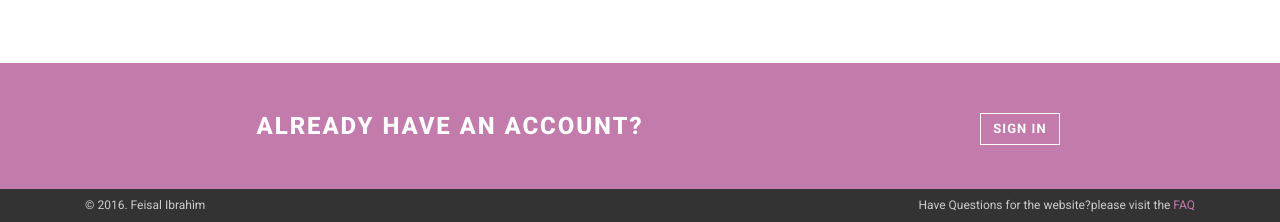
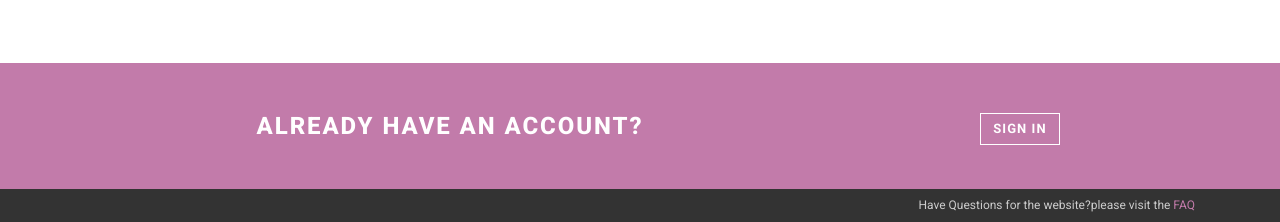
Before and after one commit to iamfeysal/Neighbours, a Django app: page / in a window 1280 px wide. Shown: the part 1487-1709 px from the top of the page. Run offline with Django 3.2, Linux system fonts and the light colour scheme; some libraries are stand-ins or nearby versions.

Commit message:
remove footer

```diff
--- a/app/templates/home.html
+++ b/app/templates/home.html
@@ -221,7 +221,6 @@ _________________________________________________________ -->
         <div id="copyright">
             <div class="container">
                 <div class="col-md-12 col-sm-6">
-                    <p class="pull-left">&copy; 2016. Feisal Ibrah&igrave;m</p>
                     <p class="pull-right">Have Questions for the website?please visit the <a href="{% url 'faq'%}"> FAQ</a></p>
                     <!-- Not removing these links is part of the licence conditions of the template. Thanks for understanding :) -->
                     </p>
```
